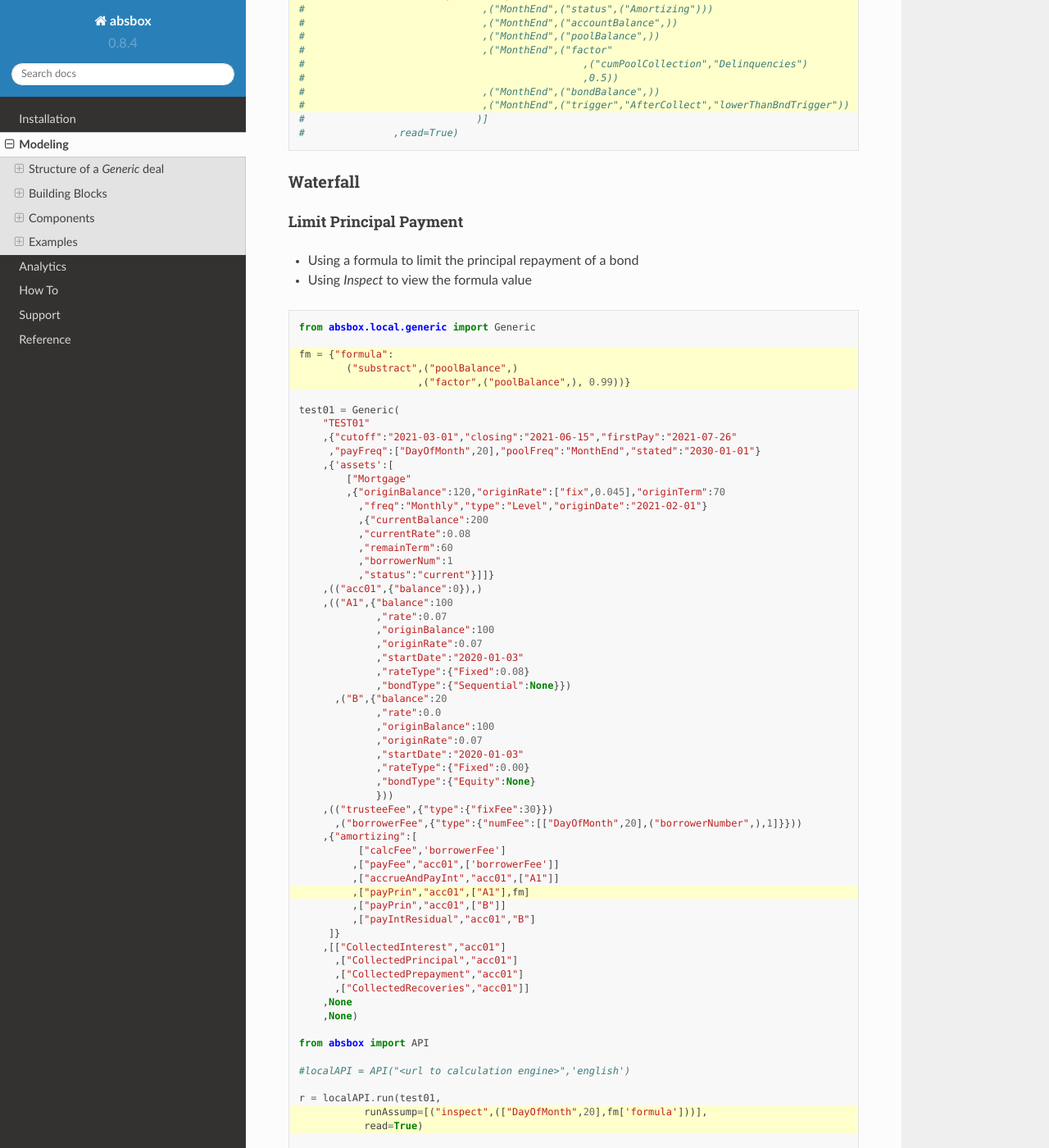
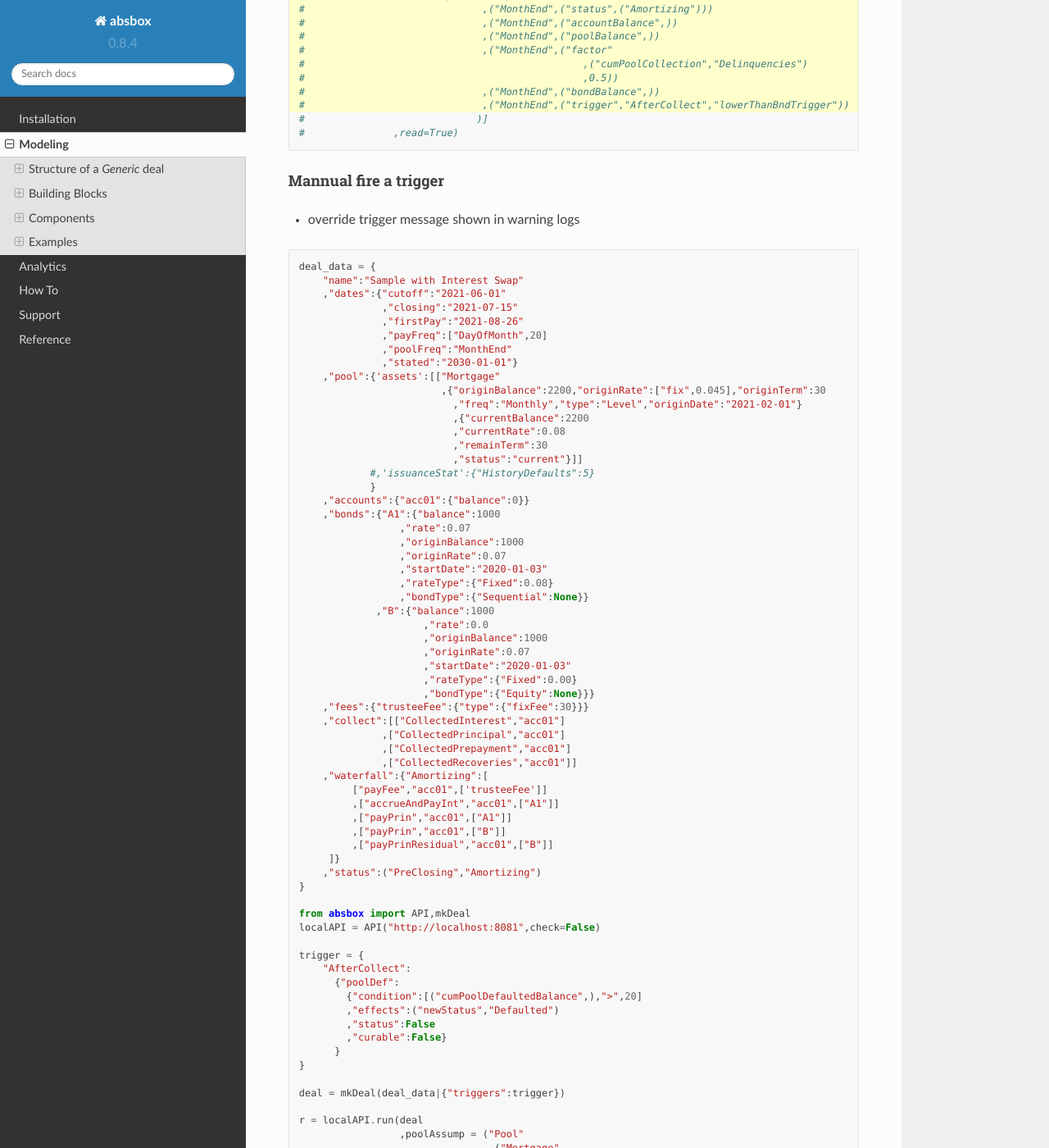
Before and after one commit to yellowbean/absbox-doc, a Sphinx documentation site: the page built from docs/source/modeling.rst, in a window 1280 px wide and 1400 px high, scrolled down 50631 px. Shown: the whole window at 82% size. Built offline with Sphinx 7.4.7 and the Read the Docs theme 2.0.0, drawn with Linux system fonts in a browser that asks for light colours; some of the changed text lies outside the part shown.

Commit message:
add example for fire-trigger

```diff
--- /dev/null
+++ b/docs/source/deal_sample/fireTrigger.py
@@ -0,0 +1,78 @@
+deal_data = {
+    "name":"Sample with Interest Swap"
+    ,"dates":{"cutoff":"2021-06-01"
+              ,"closing":"2021-07-15"
+              ,"firstPay":"2021-08-26"
+              ,"payFreq":["DayOfMonth",20]
+              ,"poolFreq":"MonthEnd"
+              ,"stated":"2030-01-01"}
+    ,"pool":{'assets':[["Mortgage"
+                        ,{"originBalance":2200,"originRate":["fix",0.045],"originTerm":30
+                          ,"freq":"Monthly","type":"Level","originDate":"2021-02-01"}
+                          ,{"currentBalance":2200
+                          ,"currentRate":0.08
+                          ,"remainTerm":30
+                          ,"status":"current"}]]
+            #,'issuanceStat':{"HistoryDefaults":5}
+            }
+    ,"accounts":{"acc01":{"balance":0}}
+    ,"bonds":{"A1":{"balance":1000
+                 ,"rate":0.07
+                 ,"originBalance":1000
+                 ,"originRate":0.07
+                 ,"startDate":"2020-01-03"
+                 ,"rateType":{"Fixed":0.08}
+                 ,"bondType":{"Sequential":None}}
+             ,"B":{"balance":1000
+                     ,"rate":0.0
+                     ,"originBalance":1000
+                     ,"originRate":0.07
+                     ,"startDate":"2020-01-03"
+                     ,"rateType":{"Fixed":0.00}
+                     ,"bondType":{"Equity":None}}}
+    ,"fees":{"trusteeFee":{"type":{"fixFee":30}}}
+    ,"collect":[["CollectedInterest","acc01"]
+              ,["CollectedPrincipal","acc01"]
+              ,["CollectedPrepayment","acc01"]
+              ,["CollectedRecoveries","acc01"]]
+    ,"waterfall":{"Amortizing":[
+         ["payFee","acc01",['trusteeFee']]
+         ,["accrueAndPayInt","acc01",["A1"]]
+         ,["payPrin","acc01",["A1"]]
+         ,["payPrin","acc01",["B"]]
+         ,["payPrinResidual","acc01",["B"]]
+     ]}
+    ,"status":("PreClosing","Amortizing")
+}
+
+from absbox import API,mkDeal
+localAPI = API("http://localhost:8081",check=False)
+
+trigger = {
+    "AfterCollect":
+      {"poolDef":
+        {"condition":[("cumPoolDefaultedBalance",),">",20]
+        ,"effects":("newStatus","Defaulted")
+        ,"status":False
+        ,"curable":False}
+      }
+}
+
+deal = mkDeal(deal_data|{"triggers":trigger})
+
+r = localAPI.run(deal
+                 ,poolAssump = ("Pool"
+                                ,("Mortgage"
+                                 ,{"CDR":0.02} ,None, None, None)
+                                 ,None
+                                 ,None)
+                 ,runAssump = [("inspect"
+                                ,("MonthEnd",("cumPoolDefaultedBalance",)))
+                              ,("call",{"afterDate":"2022-09-01"})
+                              ,("fireTrigger",[("2021-10-01","AfterCollect","poolDef")])
+                              ]
+                 ,read=True)
+
+r['result']['status']
+
+r['result']['logs']
--- a/docs/source/modeling.rst
+++ b/docs/source/modeling.rst
@@ -2041,6 +2041,15 @@ Formula based trigger
    :language: python
    :emphasize-lines: 53-60,76-84
 
+Mannual fire a trigger
+^^^^^^^^^^^^^^^^^^^^^^^^^^
+
+* override trigger message shown in warning logs
+
+.. literalinclude:: deal_sample/fireTrigger.py
+   :language: python
+   :emphasize-lines: 72,78
+
 Waterfall
 --------------
 
```
Also changed, not shown: docs/source/analytics.rst (+22 -0 lines).
